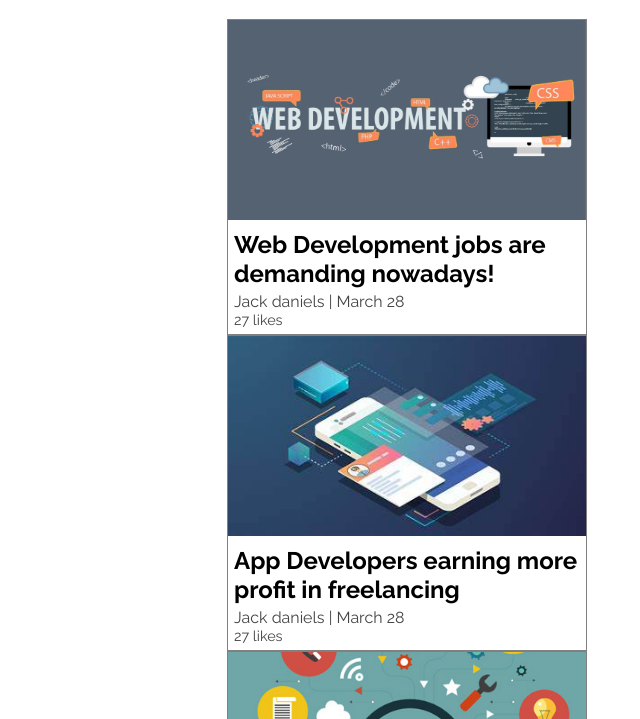
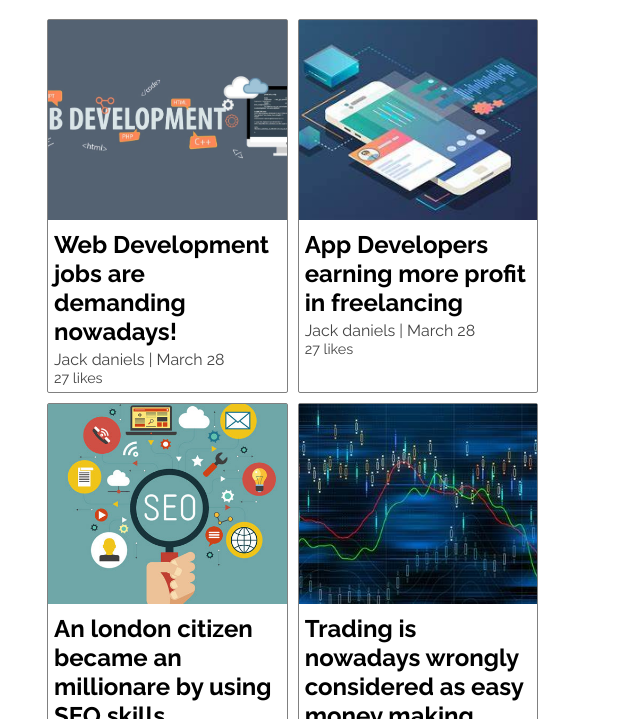
Before and after one commit to jack-daniel7/blog-page, a plain HTML site: page src/index.html in a window 1280 px wide. Shown: the part 81-800 px from the top of the page, without its empty margins (233-873 px from the left). Drawn offline with Linux system fonts and the light colour scheme.

Commit message:
90% done

```diff
--- a/src/css.css
+++ b/src/css.css
@@ -12,16 +12,20 @@ body {
 h1 {
     text-align: center;
 }
-#blog-card-resize {
+.blog-card-resize {
     max-width: 360px;
     margin-left: auto;
     margin-right: auto;
+    display: flex;
+    flex-direction: column;
+    gap: 10px;
+
+
 }
 
 #blog-card {
     border: 1px solid gray;
-
-
+    border-radius: 2px;
 
 }
 
@@ -53,3 +57,18 @@ h1 {
     font-size: 0.9em;
 
 }
+
+@media screen and (min-width:576px) {
+    .blog-card-resize{
+        flex-direction: row;
+        flex-wrap: wrap;
+        max-width: 720px;
+    }
+
+    #blog-card{
+        width: calc((100% - 2px - 2px)/3);
+
+
+    }
+
+}
--- a/src/index.html
+++ b/src/index.html
@@ -14,7 +14,8 @@
 
 <body>
     <h1>Welcome to Techy times</h1>
-    <div id="blog-card-resize">
+    <div class="blog-card-resize">
+
         <div id="blog-card">
             <div class="blog-card-img">
                 <img src="webd.webp" alt="webd-img">
@@ -25,9 +26,9 @@
                 <div class="blog-card-likes"> 27 likes</div>
             </div>
         </div>
-    </div>
-    </div>
-    <div id="blog-card-resize">
+
+
+
         <div id="blog-card">
             <div class="blog-card-img">
                 <img src="appd.jpeg" alt="appd-img">
@@ -38,10 +39,10 @@
                 <div class="blog-card-likes"> 27 likes</div>
             </div>
         </div>
-    </div>
-    </div>
 
-    <div id="blog-card-resize">
+
+
+
         <div id="blog-card">
             <div class="blog-card-img">
                 <img src="seo.jpg" alt="seo-img">
@@ -52,10 +53,10 @@
                 <div class="blog-card-likes"> 27 likes</div>
             </div>
         </div>
-    </div>
-    </div>
 
-    <div id="blog-card-resize">
+
+
+
         <div id="blog-card">
             <div class="blog-card-img">
                 <img src="trade.jpeg" alt="webd-img">
@@ -66,10 +67,10 @@
                 <div class="blog-card-likes"> 27 likes</div>
             </div>
         </div>
-    </div>
-    </div>
 
-    <div id="blog-card-resize">
+
+
+
         <div id="blog-card">
             <div class="blog-card-img">
                 <img src="dropship.jpg" alt="webd-img">
@@ -80,10 +81,8 @@
                 <div class="blog-card-likes"> 27 likes</div>
             </div>
         </div>
-    </div>
-    </div>
 
-    <div id="blog-card-resize">
+
         <div id="blog-card">
             <div class="blog-card-img">
                 <img src="digit1.jpeg" alt="webd-img">
```
